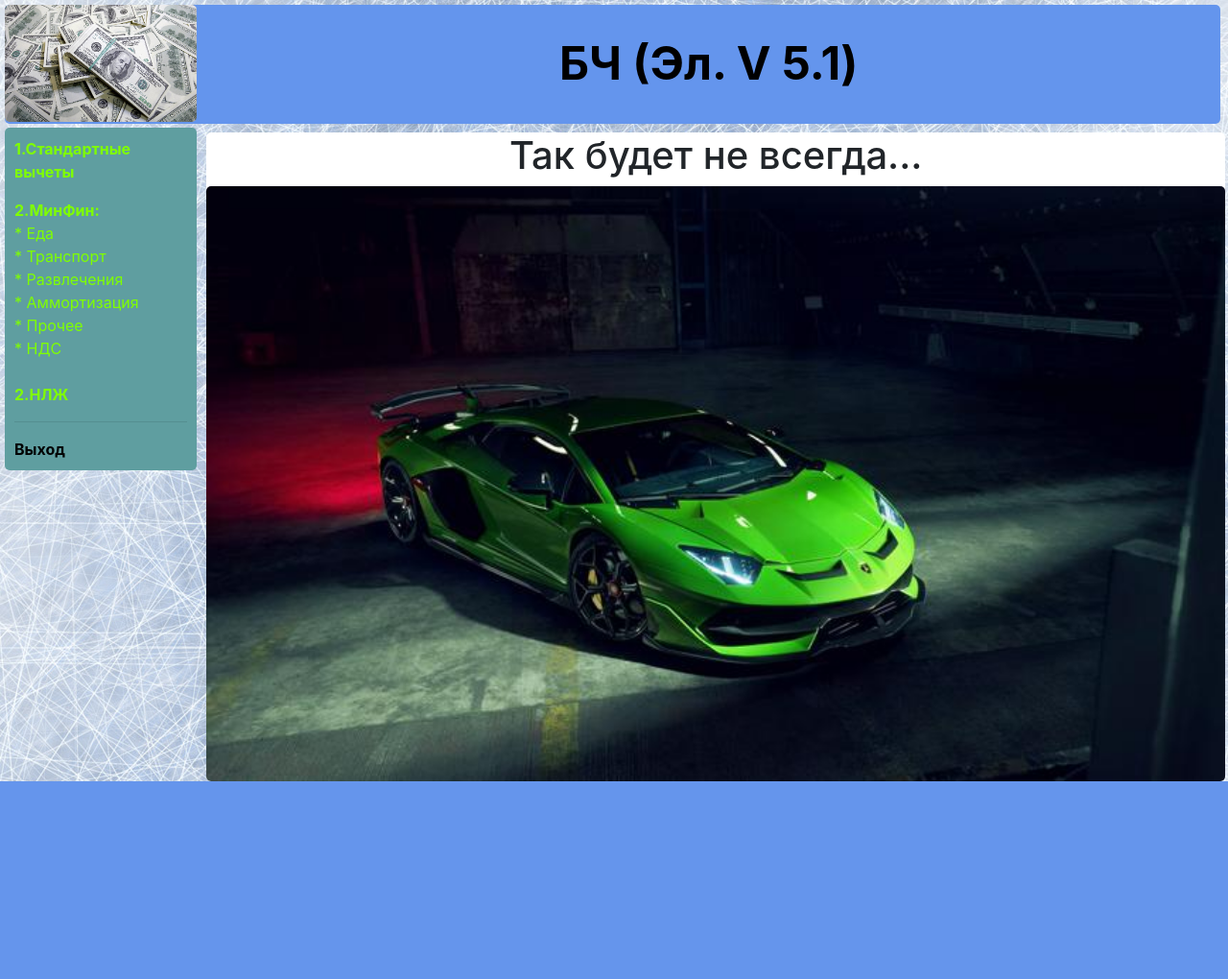
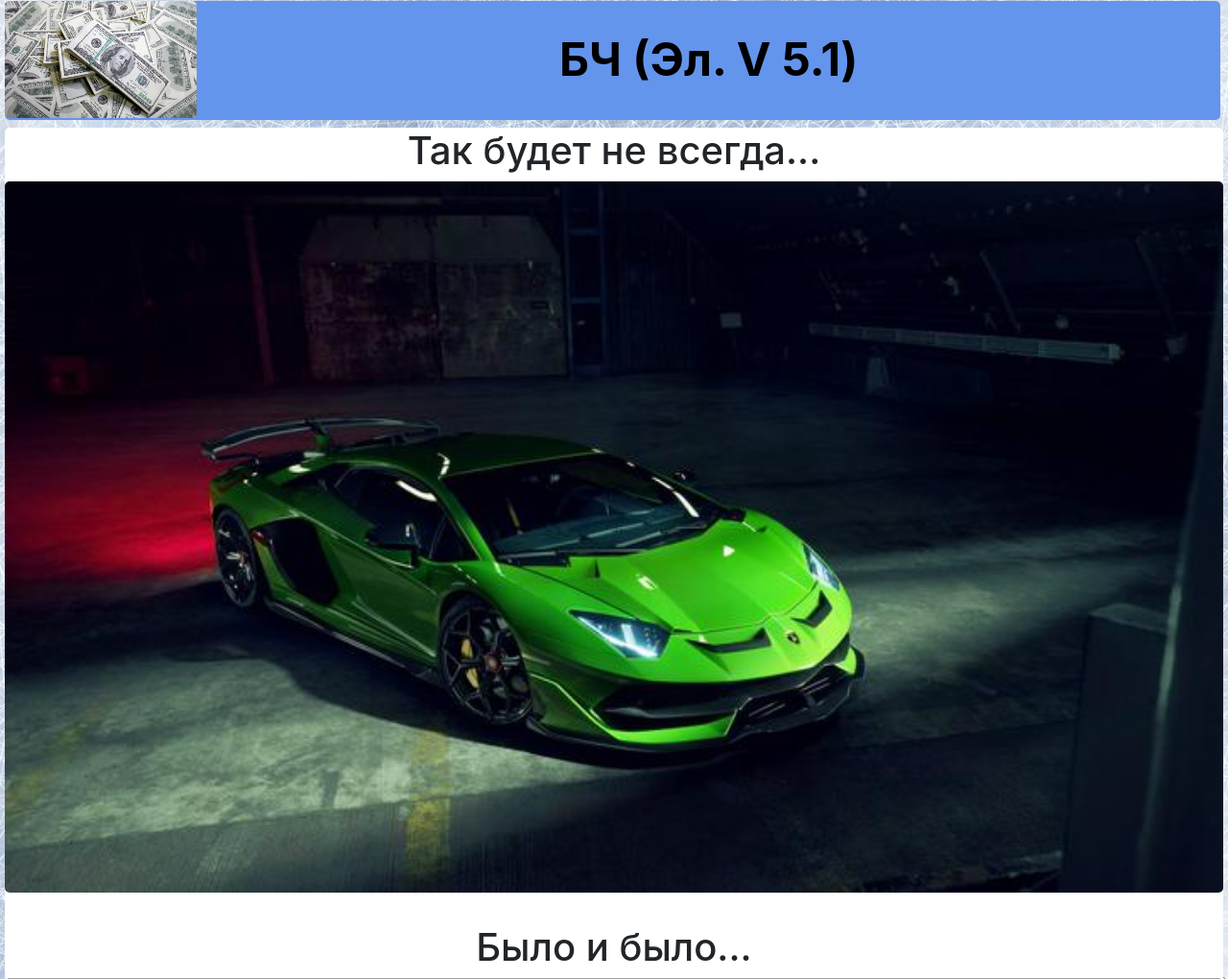
Before and after one commit to suph4rd/NB4444, a Django app: page / in a window 1280 px wide. Shown: the top 1020 px of the page at 96% size. Before the commit the page ends 814 px from the top, so only its background shows below. Run offline with Django 3.2, Linux system fonts and the light colour scheme; the visitor is signed in with stand-in values (Sample User, id 1); some libraries are stand-ins or nearby versions; grey boxes are pictures that could not be loaded.

Commit message:
fix front + autorun B4

```diff
--- a/B4/views_class.py
+++ b/B4/views_class.py
@@ -69,7 +69,7 @@ class NlgView(View):
     """Направление личной жизни"""
     def get(self, request):
         queryset = models.Nlg.objects.all()
-        paginator = Paginator(queryset, 25)
+        paginator = Paginator(queryset, 10)
         page_number = request.GET.get('page')
         page_obj = paginator.get_page(page_number)
         return render(request, 'NLJ.html', {'queryset': page_obj,
--- a/NB4444/settings.py
+++ b/NB4444/settings.py
@@ -29,7 +29,7 @@ SECRET_KEY = 'mri5kxr7g(*9=wb@crnhuh_xw8#%rsx$hh8!7m89mg-=(s8kox'
 # SECURITY WARNING: don't run with debug turned on in production!
 DEBUG = True
 
-ALLOWED_HOSTS = []
+ALLOWED_HOSTS = ['*']
 
 
 # Application definition
--- a/templates/base.html
+++ b/templates/base.html
@@ -12,32 +12,47 @@
 </head>
 <body style="background: url(/media/fonBG.jpg);margin:5px">
     <a href="{% url 'general' %}">
-        <div style="background-color:cornflowerblue;position:fixed;width:100%;z-index:120;border-radius:5px;width:99%;color:black;">
+        <div style="background-color:cornflowerblue; position:fixed; z-index:12; border-radius:5px; width:99%; color:black; top: 1px">
             <div style="float:left;">
-                <img style="width:200px;border-radius: 5px;" src="/media/ss.jpg" alt="денюжка">
+                    <img onclick="event.preventDefault();showLeftMenu();" style="width:200px;border-radius: 5px;" src="/media/ss.jpg" alt="денюжка">
             </div>
             <div style="padding-bottom:27px;padding-top:25px;text-align:center;font-size:3em;"><b>БЧ (Эл. V 5.1)</b></div>
         </div>
     </a>
     <div>
-        <div style="float:left;width:200px;background-color:cadetblue;padding:10px;position:fixed;margin-top:128px;border-radius:5px;">
-            <p><b><a style="color:chartreuse" href="{% url 'standartnie_vicheti' %}">1.Стандартные вычеты</a></b></p>
-            <b><a style="color:chartreuse" href="{% url 'minfin' %}">2.МинФин:</a></b><br>
-            <a style="color:chartreuse" href="{% url 'minfin_eda' %}">* Еда</a><br>
-            <a style="color:chartreuse" href="{% url 'minfin_transport' %}">* Транспорт</a><br>
-            <a style="color:chartreuse" href="{% url 'minfin_razvlechenia' %}">* Развлечения</a><br>
-            <a style="color:chartreuse" href="{% url 'minfin_ammortizatia' %}">* Аммортизация</a><br>
-            <a style="color:chartreuse" href="{% url 'minfin_prochee' %}">* Прочее</a><br>
-            <a style="color:chartreuse" href="{% url 'minfin_nds' %}">* НДС</a><br><br>
+        <div id="LeftMenu" style="display:none; z-index:1; float:left; width:200px; background-color:cadetblue; padding:10px; position:relative; border-radius:5px;">
+            <p><b><a style="color:chartreuse; z-index:1" href="{% url 'standartnie_vicheti' %}">1.Стандартные вычеты</a></b></p>
+<!--            <b><a style="color:chartreuse" href="{% url 'minfin' %}">2.МинФин:</a></b><br>-->
+<!--            <a style="color:chartreuse" href="{% url 'minfin_eda' %}">* Еда</a><br>-->
+<!--            <a style="color:chartreuse" href="{% url 'minfin_transport' %}">* Транспорт</a><br>-->
+<!--            <a style="color:chartreuse" href="{% url 'minfin_razvlechenia' %}">* Развлечения</a><br>-->
+<!--            <a style="color:chartreuse" href="{% url 'minfin_ammortizatia' %}">* Аммортизация</a><br>-->
+<!--            <a style="color:chartreuse" href="{% url 'minfin_prochee' %}">* Прочее</a><br>-->
+<!--            <a style="color:chartreuse" href="{% url 'minfin_nds' %}">* НДС</a><br><br>-->
             <p><b><a style="color:chartreuse" href="{% url 'nlj' %}">2.НЛЖ</a></b></p>
             <hr>
             <b><a style="color:black" href="{% url 'logout' %}">Выход</a></b>
         </div>
-        <div style="margin-left:210px;position:absolute;margin-top:133px;border-radius:5px;width:83%;background-color:white;">
+        <div id="Content" style="position:relative; margin-top:133px; border-radius:5px; background-color:white;">
             {% block content %}
             {% endblock %}
         </div>
     </div>
+
+    <script>
+        function showLeftMenu() {
+            let menu = document.getElementById("LeftMenu");
+            let content = document.getElementById("Content");
+            if (menu.style.display=="") {
+                menu.style.display="none"
+                content.style.marginLeft=""
+            } else {
+                content.style.marginLeft="210px"
+                menu.style.display="";
+            }
+        }
+    </script>
+
 </body>
 </html>
 {% endblock %}
--- a/templates/general.html
+++ b/templates/general.html
@@ -1,5 +1,18 @@
 {% extends 'base.html' %}
 {% block content %}
-    <h1 style="text-align:center">Так будет не всегда...</h1>
+    <h1 class="phrase">Так будет не всегда...</h1>
     <img style="width:100%;border-radius: 5px;" src="/media/lambaZel.jpg" alt="денюжка">
+
+    <h1 class="phrase">Было и было...</h1>
+    <img style="width:100%;border-radius: 5px;" src="/media/vipusk_academy.jpg" alt="Андрэша выпускник">
+
+    <h1 class="phrase">Кто бы мог подумать что БЧ начнётся именно так...</h1>
+    <img style="width:100%;border-radius: 5px;" src="/media/v42812.jpg" alt="One day, One goal, One life, One love">
+
+<style>
+    h1.phrase {
+        text-align: center;
+        margin-top: 33px
+    }
+</style>
 {% endblock %}
```
Also changed, not shown: 1 other file.
